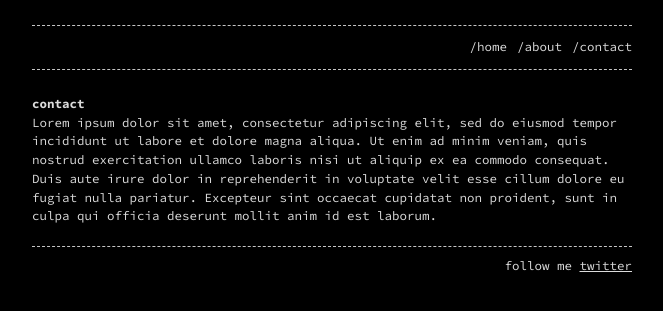
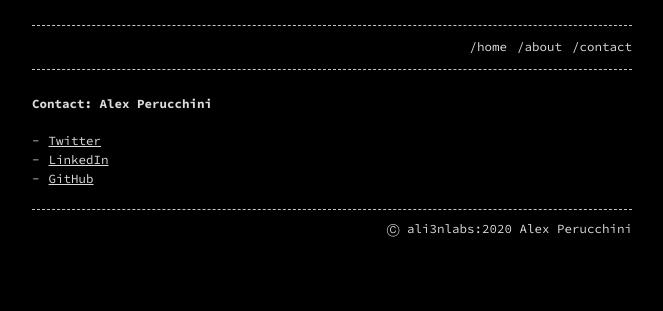
Before and after one commit to AlexPerucchini/AlexPerucchini.github.io, a Jekyll site: the page built from contact.md, in a window 1280 px wide. Shown: the top 311 px of the page, without its empty margins (308-971 px from the left). Built offline with Jekyll 4.4.1, drawn with Linux system fonts in a browser that asks for light colours.

Commit message:
about/home/contact information

```diff
--- a/_config.yml
+++ b/_config.yml
@@ -7,7 +7,7 @@ header_pages:
   - about.md
   - contact.md
 
-footer: 'follow me <a href="https://twitter.com/GrognardCoder">twitter</a>'
+footer: '&#9400; ali3nlabs:2020 Alex Perucchini'
 
 #style: light # dark (default) or light
 #listen_for_clients_preferred_style: true # true or false (default)
--- a/contact.md
+++ b/contact.md
@@ -4,6 +4,9 @@ layout: page
 permalink: /contact
 ---
 
-# contact
-
-Lorem ipsum dolor sit amet, consectetur adipiscing elit, sed do eiusmod tempor incididunt ut labore et dolore magna aliqua. Ut enim ad minim veniam, quis nostrud exercitation ullamco laboris nisi ut aliquip ex ea commodo consequat. Duis aute irure dolor in reprehenderit in voluptate velit esse cillum dolore eu fugiat nulla pariatur. Excepteur sint occaecat cupidatat non proident, sunt in culpa qui officia deserunt mollit anim id est laborum.
+# Contact: Alex Perucchini
+&nbsp;
+-  [Twitter](https://twitter.com/GrognardCoder)
+-  [LinkedIn](https://www.linkedin.com/in/alex-perucchini-394b471/)
+-  [GitHub](https://https://github.com/AlexPerucchini)
+&nbsp; &nbsp;
```
Also changed, not shown: about.md (+5 -3 lines), index.md (+2 -2 lines), 4 other files.
